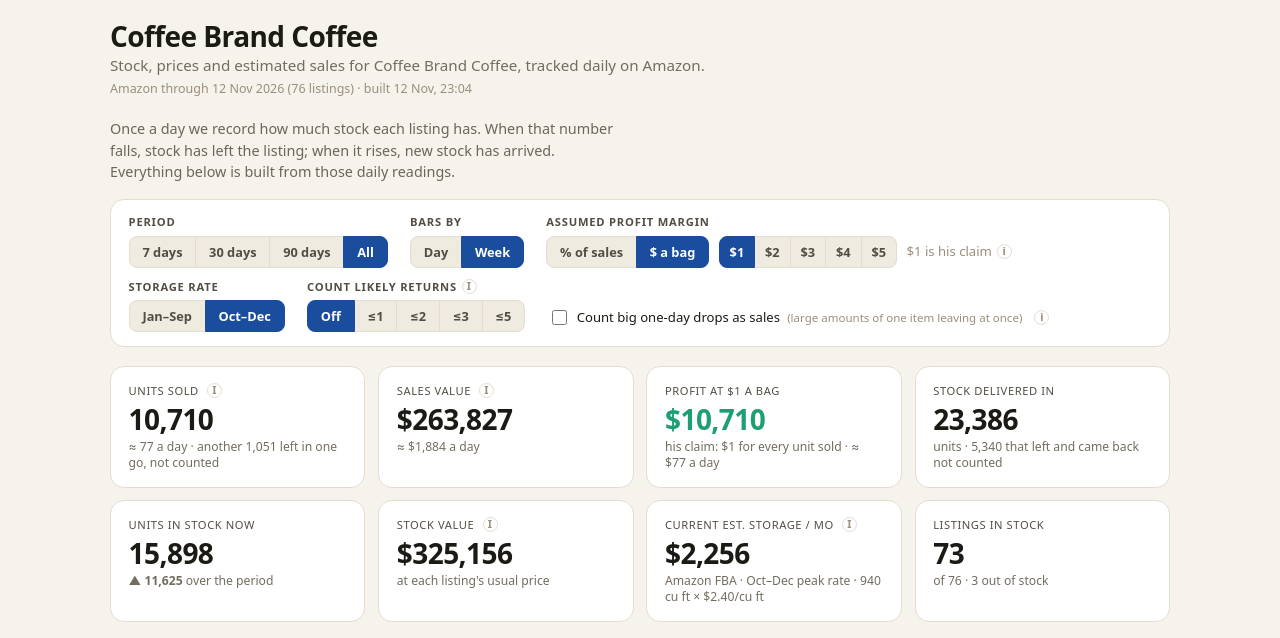
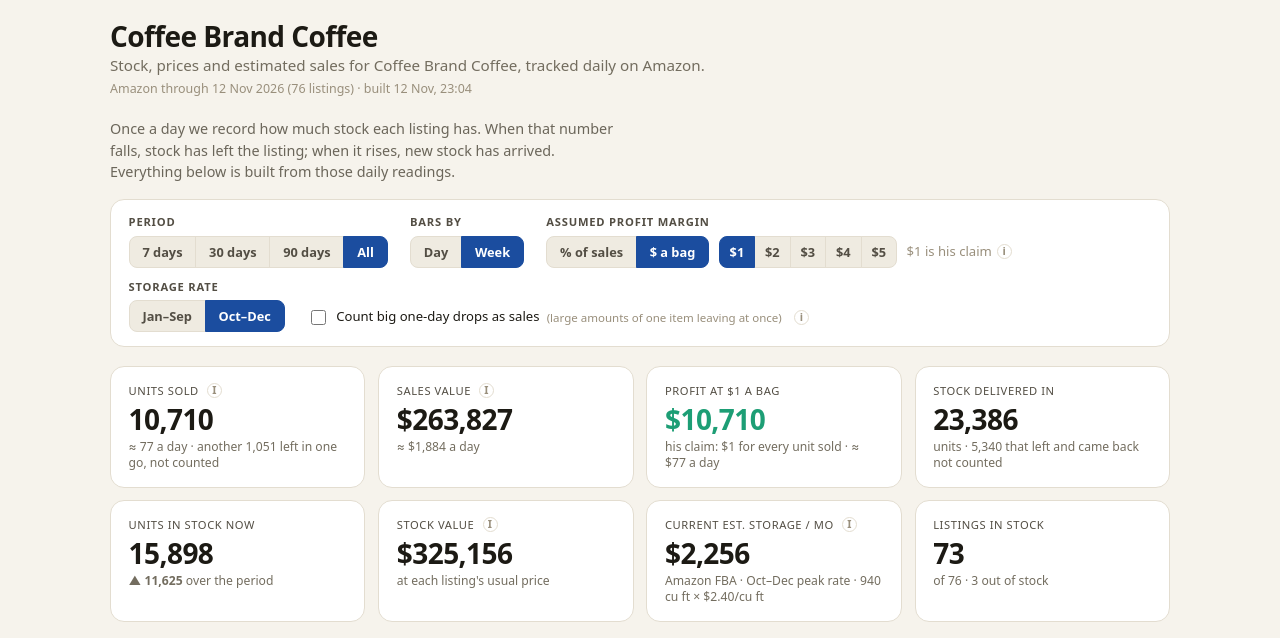
Before and after one commit to jerminaldecline/jerminaldecline, a plain HTML site: page public/coffee.html in a window 1280 px wide. Shown: the part 130-768 px from the top of the page. Drawn offline with Linux system fonts and the light colour scheme.

Commit message:
staging: refresh coffee.html mirror (remove returns toggle)

```diff
--- a/public/coffee.html
+++ b/public/coffee.html
@@ -264,14 +264,6 @@ tr.row.sel td{background:linear-gradient(var(--accent-2-bg),var(--accent-2-bg)),
         <button type="button" data-store="base" aria-pressed="false">Jan–Sep</button>
         <button type="button" data-store="peak" aria-pressed="false">Oct–Dec</button>
       </div></div>
-    <div class="ctl"><span class="ctl-label">Count likely returns<i class="info" data-tip="Off by default, and a what-if rather than a measured figure. When a few units re-enter a listing that is currently selling — and not being restocked — they could be customer returns rather than a delivery. Turn this on to treat any re-entry of the chosen size or fewer, on an item that was selling and not building up stock, as a return and take it off the sales total. Note: in this data most small re-entries actually arrive as part of catalogue-wide restock deliveries, so this most likely overstates returns — treat it as a generous upper bound, not a count.">i</i></span>
-      <div class="seg" role="group" aria-label="Count likely returns against sales">
-        <button type="button" data-ret="0" aria-pressed="true">Off</button>
-        <button type="button" data-ret="1" aria-pressed="false">≤1</button>
-        <button type="button" data-ret="2" aria-pressed="false">≤2</button>
-        <button type="button" data-ret="3" aria-pressed="false">≤3</button>
-        <button type="button" data-ret="5" aria-pressed="false">≤5</button>
-      </div></div>
     <label class="check"><input type="checkbox" id="bulkChk"> Count big one-day drops as sales <small>(large amounts of one item leaving at once)</small><i class="info" data-tip="Now and then 40 or more units of one item — at least half of what the listing had — disappear between one day's reading and the next. A fall that large and sudden is unusual for everyday sales: it could be a single bulk order, or it could be stock being moved elsewhere (his own shop, a wholesale buyer, or another Amazon warehouse). The stock count on its own can't tell which. These drops are shown separately in amber and left out of the sales totals unless you tick the box. If the same amount returns to the listing within four weeks, it is treated as a temporary move and left out of both the drop and the delivery figures.">i</i></label>
   </div>
 
@@ -349,7 +341,6 @@ tr.row.sel td{background:linear-gradient(var(--accent-2-bg),var(--accent-2-bg)),
       <li><b>Units sold</b> is stock going down a few units at a time between two readings. When 40 or more units — and at least half of a listing — vanish in a single day, that is too big and sudden to read as everyday sales: it may be a single bulk order, or it may be stock moved elsewhere, and the count can't tell which. We show those drops separately in amber as <b>left in one go</b>, and keep them out of sales unless you tick the box.</li>
       <li><b>Stock that leaves and comes back</b> is left out of everything. A count can collapse one day and rebuild over the following weeks — for example when Amazon moves stock between its warehouses. When a listing's stock climbs back within four weeks of a big drop, neither the drop nor the return is counted.</li>
       <li><b>Sales value</b> is units sold multiplied by the price each one actually sold for — a clearance that held for a few days counts at the clearance price, while a one-day price blip is ignored. <b>Profit</b> is just that sales value times the margin you pick above, or a flat $1 to $5 a unit in the $-a-bag mode; it starts at the $1 a unit he has said he makes. That is an illustrative figure you set — not a calculation of his real costs, Amazon's fees or tax — and neither it nor the sales value is an actual figure from the business.</li>
-      <li><b>Count likely returns</b> is an option above, off by default. A few units re-entering a listing that is already selling — and not being restocked — could be customer returns rather than a delivery, so when it is on, re-entries up to the size you choose are treated as returns and taken off <b>Units sold</b>, <b>Sales value</b> and <b>Profit</b>. Only listings that sold in the previous couple of weeks and are not building up stock qualify. It is a what-if you switch on, not a measured figure: in this data most small re-entries arrive as part of a wider restock delivery, so it most likely overstates returns. The charts and the per-listing figures still show the raw stock movements.</li>
       <li><b>vs prior</b> compares the period with the same number of days immediately before it, when enough readings exist.</li>
       <li><b>Sales and a delivery on the same day net off.</b> Stock is counted once a day, so we see only the day's net change, not the separate movements inside it. If 10 units sell and 20 arrive, the count rises by 10, so we record a delivery of 10 and no sale — the 10 sales are hidden inside the restock. <b>Units sold</b> and <b>stock delivered in</b> are therefore minimums, higher than shown on any day where selling and restocking both happen.</li>
       <li>Days with no usable reading are skipped, and a fall across a gap is booked on the day the next reading landed. Weekly bars group days by the week starting Monday.</li>
@@ -366,7 +357,7 @@ const MONTHS=['Jan','Feb','Mar','Apr','May','Jun','Jul','Aug','Sep','Oct','Nov',
 const FAM=[['K-Cups','var(--f-kcups)'],['Ground','var(--f-ground)'],['Whole Bean','var(--f-wb)'],['Other','var(--f-other)']];
 const famColor=f=>{const m=FAM.find(x=>x[0]===f);return m?m[1]:'var(--f-other)'};
 const BULK_MIN=40, BULK_SHARE=0.5, WEEK_ABOVE=45, PRICE_MIN_RUN=3;
-const state={period:0,margin:15,mode:'bag',bag:1,bulk:false,returns:0,store:(new Date().getMonth()>=9?'peak':'base'),day:null,daySort:{key:'sl',dir:'desc'},group:'auto',sort:{key:'sold',dir:'desc'},sel:null,fam:'all',oos:false,q:''};
+const state={period:0,margin:15,mode:'bag',bag:1,bulk:false,store:(new Date().getMonth()>=9?'peak':'base'),day:null,daySort:{key:'sl',dir:'desc'},group:'auto',sort:{key:'sold',dir:'desc'},sel:null,fam:'all',oos:false,q:''};
 let DATA=null, CH={};
 
 const fmtU=n=>Math.round(n).toLocaleString('en-US');
@@ -422,25 +413,6 @@ function deriveSku(s, days, cap){
   // a remnant too small to be a big drop is ordinary selling during the round-trip
   for(let i=0;i<n;i++) if(bulk[i]>0 && bulk[i]<BULK_MIN){ sold[i]+=bulk[i]; bulk[i]=0; }
   s.sold=sold; s.bulk=bulk; s.rest=rest; s.ret=ret;
-  // Likely-returns tag (2026-11-20, user option): the SIZE of each small re-entry
-  // that looks more like a customer return than a restock — the listing was SELLING
-  // in the prior ~14 days and NOT building up stock over that window. Size is kept
-  // here; the page deducts the ones <= the threshold the viewer picks (threshold-
-  // independent so it needn't recompute). NB our own analysis found most small
-  // re-entries actually arrive inside catalogue-wide restock deliveries, so this
-  // leans high — it is an opt-in what-if, not a measured returns figure.
-  const RET_WIN=14, retSale=new Array(n).fill(0), ks=[];
-  for(let i=0;i<n;i++) if(s.stock[i]!=null) ks.push(i);
-  for(let p=1;p<ks.length;p++){
-    const i=ks[p]; if(rest[i]<=0) continue;
-    let priorSold=0, vStart=s.stock[ks[p-1]];
-    for(let q=p-1;q>=1;q--){
-      if(toT(days[i])-toT(days[ks[q-1]])>RET_WIN*dayMs) break;
-      priorSold+=sold[ks[q]]; vStart=s.stock[ks[q-1]];
-    }
-    if(priorSold>0 && s.stock[ks[p-1]]-vStart<=0) retSale[i]=rest[i];
-  }
-  s.retSale=retSale;
   // Value each day's sales at the price that HELD for >= PRICE_MIN_RUN in-stock
   // readings (the same rule the price log uses), carried forward across one-day
   // buy-box flaps and gaps: a clearance lasting a few days is valued at the
@@ -491,17 +463,14 @@ function aggregate(c,[i0,i1]){
   const days=c.days.slice(i0,i1+1), n=days.length;
   const sold=new Array(n).fill(0), bulk=new Array(n).fill(0), rest=new Array(n).fill(0), gross=new Array(n).fill(0), grossBulk=new Array(n).fill(0);
   const byFam={}, famSold={}; FAM.forEach(f=>{byFam[f[0]]=new Array(n).fill(0); famSold[f[0]]=0;});
-  let onHand=0,onHandVal=0,onHandCuft=0,capped=0,inStock=0,oos=0,unknown=0,retU=0,retSaleU=0,retSaleVal=0,ohDelta=0;
+  let onHand=0,onHandVal=0,onHandCuft=0,capped=0,inStock=0,oos=0,unknown=0,retU=0,ohDelta=0;
   const rows=[];
   for(const s of c.skus){
-    const p=s.price||0; let sl=0,bk=0,rs=0,oo=0,rg=0,rr=0,rrV=0;
+    const p=s.price||0; let sl=0,bk=0,rs=0,oo=0,rg=0;
     for(let i=0;i<n;i++){ const j=i0+i, ep=(s.effPrice&&s.effPrice[j]!=null)?s.effPrice[j]:p;
       sold[i]+=s.sold[j]; bulk[i]+=s.bulk[j]; rest[i]+=s.rest[j]; retU+=s.ret[j]; gross[i]+=s.sold[j]*ep; grossBulk[i]+=s.bulk[j]*ep;
       sl+=s.sold[j]; bk+=s.bulk[j]; rs+=s.rest[j]; rg+=(s.sold[j]+(state.bulk?s.bulk[j]:0))*ep; if(s.stock[j]===0) oo++;
-      if(state.returns>0&&s.retSale){ const rsz=s.retSale[j]; if(rsz>0&&rsz<=state.returns){ rr+=rsz; rrV+=rsz*ep; } }
       const v = s.stock[j]!=null ? s.stock[j] : lastKnownBefore(s.stock,j); if(v!=null) byFam[s.family][i]+=v; }
-    if(rr>sl){ if(rr>0) rrV*=sl/rr; rr=sl; }   // can't return more than was sold in-window
-    retSaleU+=rr; retSaleVal+=rrV;
     famSold[s.family]+=sl+(state.bulk?bk:0);
     const first=firstKnownFrom(s.stock,i0), cap=capOf(s);
     if(first!=null&&s.last!=null&&!(cap!=null&&(first>=cap||s.last>=cap))) ohDelta+=s.last-first;
@@ -512,7 +481,7 @@ function aggregate(c,[i0,i1]){
     if(s.last>0) inStock++; else oos++;
     onHand+=s.last; onHandVal+=s.last*p; onHandCuft+=s.last*cuftOf(s); if(s.lastCapped) capped++;
   }
-  return {days,i0,i1,sold,bulk,rest,gross,grossBulk,byFam,famSold,rows,onHand,onHandVal,onHandCuft,capped,inStock,oos,unknown,retU,retSaleU,retSaleVal,ohDelta,
+  return {days,i0,i1,sold,bulk,rest,gross,grossBulk,byFam,famSold,rows,onHand,onHandVal,onHandCuft,capped,inStock,oos,unknown,retU,ohDelta,
     soldU:sum(sold),bulkU:sum(bulk),restU:sum(rest),grossU:sum(gross),grossBulkU:sum(grossBulk),
     units:sum(sold)+(state.bulk?sum(bulk):0), grossAll:sum(gross)+(state.bulk?sum(grossBulk):0)};
 }
@@ -651,17 +620,16 @@ function deltaHtml(curV, prevV){
 }
 
 function renderKpis(c,A,P){
-  const nd=A.days.length, retU_=A.retSaleU||0, retVal_=A.retSaleVal||0, units=A.units-retU_, gross=A.grossAll-retVal_, net=netOf(gross,units);
-  const pUnits=P?P.units-(P.retSaleU||0):null, pGross=P?P.grossAll-(P.retSaleVal||0):null;
+  const nd=A.days.length, units=A.units, gross=A.grossAll, net=netOf(gross,units);
   const rate=v=> nd>1?`≈ ${fmtU(v/nd)} a day`:'';
   const j=(...xs)=>xs.filter(Boolean).join(' · ');
   const storeRate=STORE_RATE[state.store], storeCost=A.onHandCuft*storeRate;
   const oh=fmtU(A.onHand)+(A.capped?'+':'');
   const moved=A.bulkU;
   const tiles=[
-    [`Units sold <i class="info" data-tip="An estimate, not confirmed sales. The business doesn't report sales — we read each listing's stock once a day and count a fall as units sold, so it is inferred from net stock movements. A sale and a restock on the same day cancel out, so treat it as a floor. More in 'How to read this' below.">i</i>`, fmtU(units), j(rate(units), P&&deltaHtml(units,pUnits), state.returns&&retU_?`net of ${fmtU(retU_)} assumed return${retU_===1?'':'s'}`:'', state.bulk?`includes ${fmtU(moved)} that left in one go`:(moved?`another ${fmtU(moved)} left in one go, not counted`:''))],
-    [`Sales value <i class="info" data-tip="An estimate, not a figure from the business — estimated units sold (inferred from daily stock falls; see Units sold) × the price each one sold at.">i</i>`, fmtM(gross), j(nd>1?`≈ ${fmtM(gross/nd)} a day`:'', P&&deltaHtml(gross,pGross))],
-    ['Profit '+netLabel(), fmtM(net), j(state.mode==='bag'?(state.bag===1?'his claim: $1 for every unit sold':'$'+state.bag+' for every unit sold'):`if he keeps ${state.margin}% of the sales value`, state.mode==='bag'&&nd>1?`≈ ${fmtM(net/nd)} a day`:'', P&&deltaHtml(net,netOf(pGross,pUnits))), 'net'],
+    [`Units sold <i class="info" data-tip="An estimate, not confirmed sales. The business doesn't report sales — we read each listing's stock once a day and count a fall as units sold, so it is inferred from net stock movements. A sale and a restock on the same day cancel out, so treat it as a floor. More in 'How to read this' below.">i</i>`, fmtU(units), j(rate(units), P&&deltaHtml(units,P.units), state.bulk?`includes ${fmtU(moved)} that left in one go`:(moved?`another ${fmtU(moved)} left in one go, not counted`:''))],
+    [`Sales value <i class="info" data-tip="An estimate, not a figure from the business — estimated units sold (inferred from daily stock falls; see Units sold) × the price each one sold at.">i</i>`, fmtM(gross), j(nd>1?`≈ ${fmtM(gross/nd)} a day`:'', P&&deltaHtml(gross,P.grossAll))],
+    ['Profit '+netLabel(), fmtM(net), j(state.mode==='bag'?(state.bag===1?'his claim: $1 for every unit sold':'$'+state.bag+' for every unit sold'):`if he keeps ${state.margin}% of the sales value`, state.mode==='bag'&&nd>1?`≈ ${fmtM(net/nd)} a day`:'', P&&deltaHtml(net,netOf(P.grossAll,P.units))), 'net'],
     ['Stock delivered in', fmtU(A.restU), j('units', P&&deltaHtml(A.restU,P.restU), A.retU?`${fmtU(A.retU)} that left and came back not counted`:'')],
     ['Units in stock now', oh, A.ohDelta?`<b>${A.ohDelta>0?'▲':'▼'} ${fmtU(Math.abs(A.ohDelta))}</b> over the period`:''],
     [`Stock value <i class="info" data-tip="Units in stock now × each listing's usual price (its most common in-stock price) — what the inventory would be worth at the normal shelf price. Not a discounted, clearance or live price, and not what it has sold for. On-hand stock only; it does not change with the period filter above. Not a figure from the business.">i</i>`, fmtM(A.onHandVal), `at each listing's usual price`],
@@ -875,7 +843,6 @@ function wire(){
   document.querySelectorAll('[data-mb]').forEach(b=>b.onclick=()=>setMode(b.dataset.mb));
   document.querySelectorAll('[data-bag]').forEach(b=>b.onclick=()=>{ state.bag=+b.dataset.bag; press('[data-bag]','bag',b.dataset.bag); render(); });
   document.getElementById('bulkChk').onchange=e=>{ state.bulk=e.target.checked; render(); };
-  document.querySelectorAll('[data-ret]').forEach(b=>b.onclick=()=>{ state.returns=+b.dataset.ret; press('[data-ret]','ret',b.dataset.ret); render(); });
   document.querySelectorAll('[data-store]').forEach(b=>b.onclick=()=>{ state.store=b.dataset.store; press('[data-store]','store',state.store); render(); });
   press('[data-store]','store',state.store);
   // click a bar: open (or close) the day behind it under that chart
```
